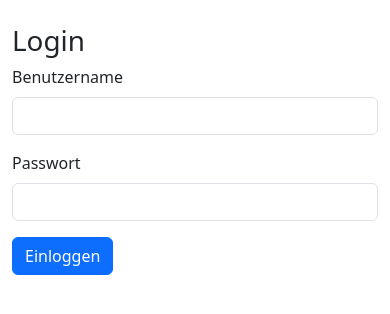
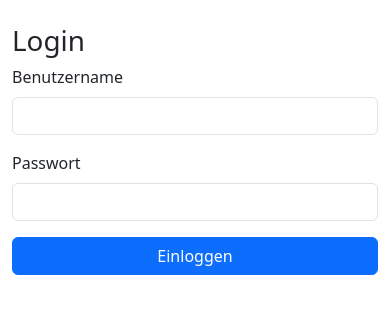
Before and after one commit to Phantomias1403/Lagerbestand, a Flask app: page /login in a window 390 px wide. Shown: the part 56-370 px from the top of the page. Run offline with Flask 3, Linux system fonts and the light colour scheme; data that the repository does not hold is empty.

Commit message:
Update login.html

```diff
--- a/app/templates/login.html
+++ b/app/templates/login.html
@@ -4,6 +4,8 @@
 <form method="post">
   <div class="mb-3"><label class="form-label">Benutzername</label><input class="form-control" name="username"></div>
   <div class="mb-3"><label class="form-label">Passwort</label><input type="password" class="form-control" name="password"></div>
-  <button type="submit" class="btn btn-primary">Einloggen</button>
+  <div class="d-grid d-md-block">
+    <button type="submit" class="btn btn-primary">Einloggen</button>
+  </div>
 </form>
 {% endblock %}
```
